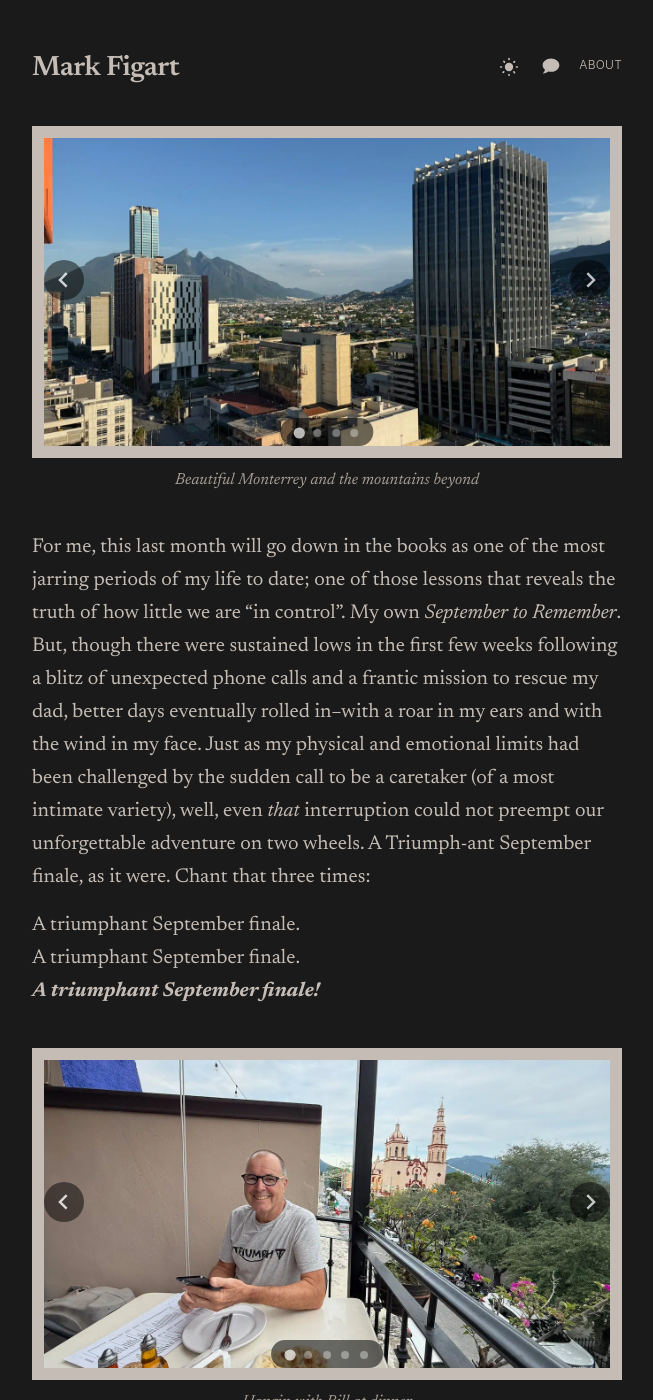
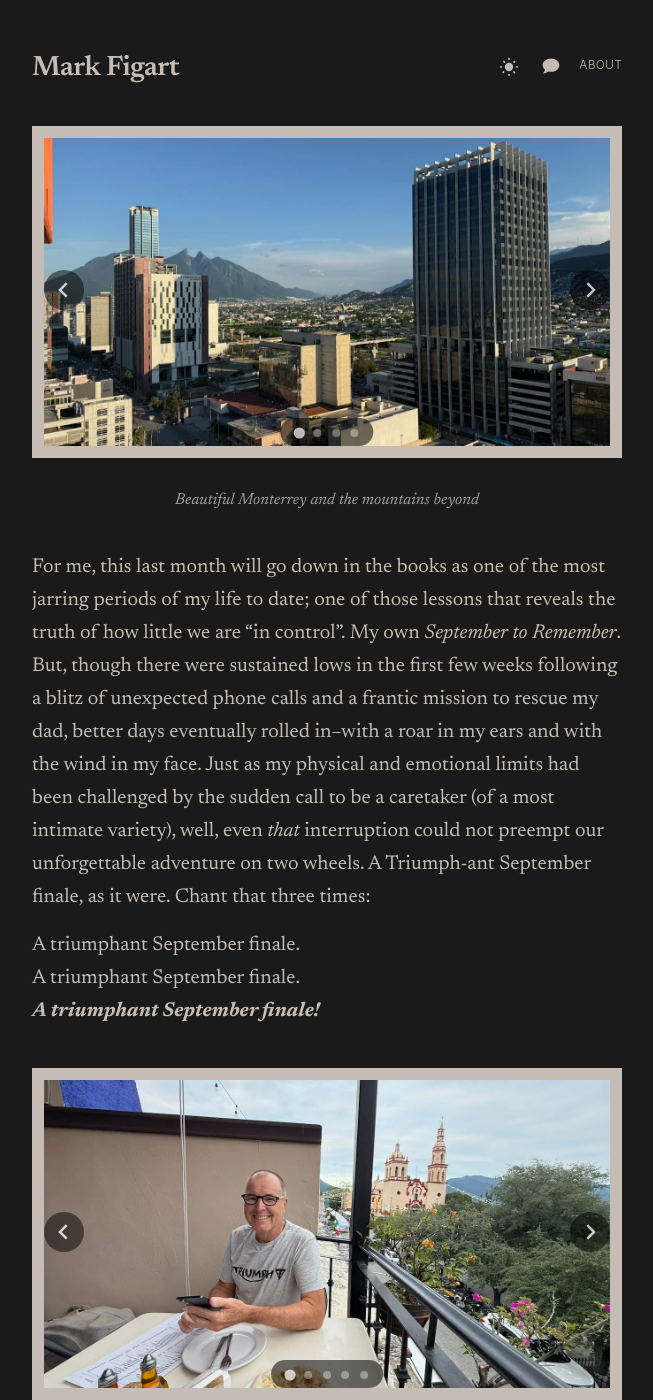
Before and after one commit to figart/60, a Jekyll site: the page built from _posts/2025-10-04-dash-to-mexico.md, in a window 1280 px wide and 1400 px high, scrolled down 427 px. Shown: the whole window, without its empty margins (313-966 px from the left). Built offline with Jekyll 4.4.1, drawn with Linux system fonts in a browser that asks for light colours.

Commit message:
Add margin below carousel media-wrapper for pagination space
Co-Authored-By: Claude Opus 4.5 <noreply@anthropic.com>

```diff
--- a/_sass/minima/_layout.scss
+++ b/_sass/minima/_layout.scss
@@ -365,6 +365,7 @@
         overflow: hidden;
         background: var(--photo-border-color);
         padding: 0.75rem;
+        margin-bottom: 2rem;  // Space for pagination below the border
       }
 
       img {
```
